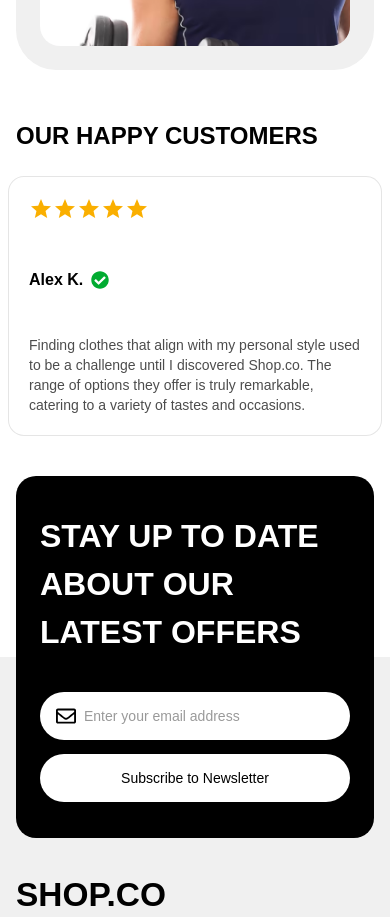
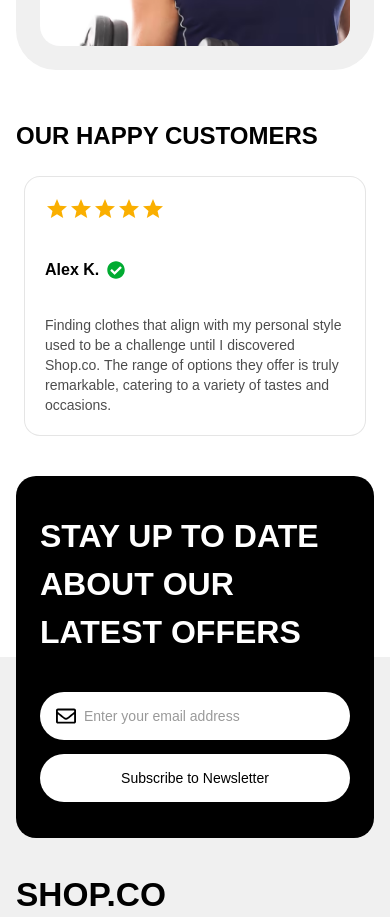
Before and after one commit to MuhammadMuheb/E-commerce-shop, a React (Create React App) app: page /home in a window 390 px wide. Shown: the part 2540-3457 px from the top of the page. Built offline with nearby package versions, Linux system fonts and the light colour scheme; no server answers.

Commit message:
fix: Adjust slider settings for improved responsiveness and enhance layout with max-width and margin adjustments

```diff
--- a/src/components/home/OurHappyCustomers.jsx
+++ b/src/components/home/OurHappyCustomers.jsx
@@ -62,17 +62,16 @@
     arrows: false,
     responsive: [
       { breakpoint: 1280, settings: { slidesToShow: 3, centerPadding: "40px", centerMode: true } },
-      { breakpoint: 1024, settings: { slidesToShow: 2, centerPadding: "20px", centerMode: true } },
+      { breakpoint: 1024, settings: { slidesToShow: 2, centerPadding: "30px", centerMode: true } },
       { breakpoint: 768, settings: { slidesToShow: 1, centerMode: false, centerPadding: "0px" } },
       { breakpoint: 480, settings: { slidesToShow: 1, centerMode: false, centerPadding: "0px", arrows: false } },
     ],
   };
 
-
   return (
-    <section className="relative mb-10">
+    <section className="relative mb-10 max-w-[1240px] mx-auto px-4">
       {/* Heading + Arrows */}
-      <div className="flex justify-between items-center px-4 max-w-[1240px] mx-auto mb-6">
+      <div className="flex justify-between items-center mb-6">
         <h2 className="text-2xl sm:text-3xl md:text-4xl font-bold capitalize">
           OUR HAPPY CUSTOMERS
         </h2>
@@ -111,7 +110,7 @@
           ))}
         </Slider>
 
-        {/* Overlays only for desktop */}
+        {/* Desktop Overlays */}
         <div className="hidden lg:block pointer-events-none absolute left-0 top-0 h-full w-[150px] lg:w-[220px] backdrop-blur-[2px] bg-white/5 z-10" />
         <div className="hidden lg:block pointer-events-none absolute right-0 top-0 h-full w-[150px] lg:w-[220px] backdrop-blur-[2px] bg-white/5 z-10" />
       </div>
```
